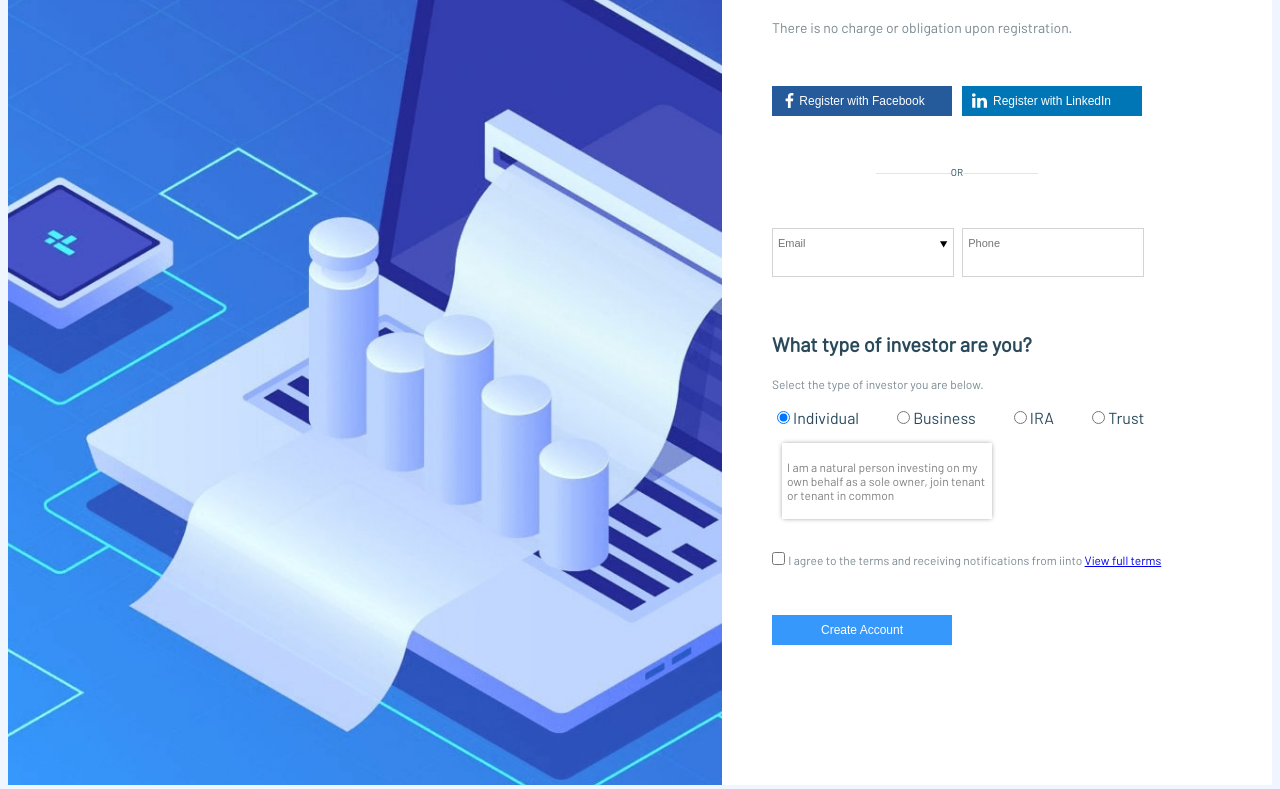
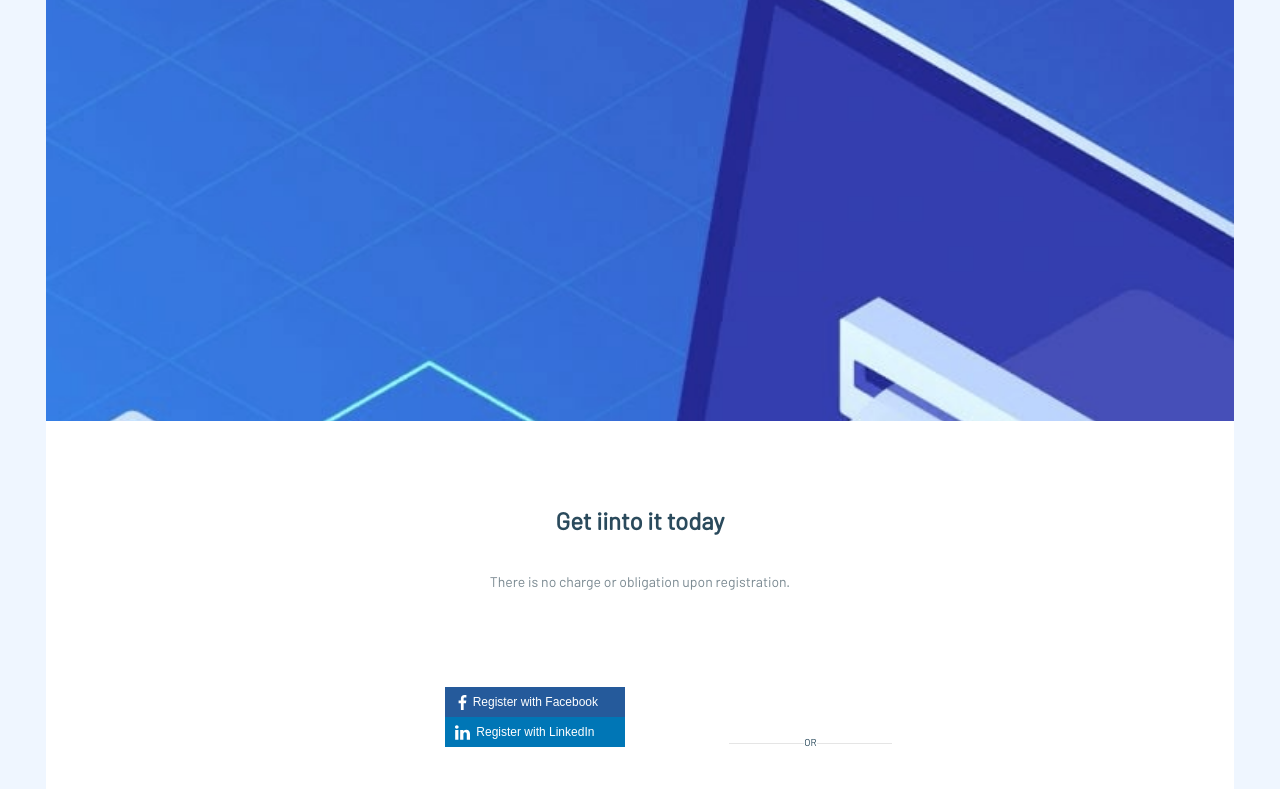
Before and after one commit to Axe11er/iinto, a plain HTML site: page index.html in a window 1280 px wide. Shown: the part 125-914 px from the top of the page. Drawn offline with Linux system fonts and the light colour scheme.

Commit message:
adaptive test

```diff
--- a/index.html
+++ b/index.html
@@ -36,8 +36,7 @@
                 <div class="tabs">
                     <div class="tab">
                         <label>
-                            <input type="radio" name="type-of-investor" value="Individual" id="" checked><span
-                                class="ico">Individual</span>
+                            <input type="radio" name="type-of-investor" value="Individual" id="" checked>Individual
                             <div class="description">
                                 <p>I am a natural person investing on my own behalf as a sole owner, join tenant or
                                     tenant
--- a/style.css
+++ b/style.css
@@ -8,16 +8,16 @@
 body {
     font-family: 'Barlow', sans-serif;
     background-color: #EFF6FF;
-    /*padding: 3%;*/
-    color: #2A4A5C;
+    padding: 3%;
     display: flex;
     justify-content: center;
+    color: #2A4A5C;
 }
 
 main {
     background-color: white;
     display: flex;
-    width: 100vw;
+    width: 75vw;
     flex-flow: row wrap;
     justify-content: center;
 }
@@ -25,13 +25,12 @@ main {
 .image-section {
     background: url(img/bg.jpg) no-repeat;
     background-size: cover;
-    flex: 1.3;
-    flex-basis: 50%;
+    flex: 1.5;
+    min-height: 750px;
     min-height: 500px;
 }
 
 .text-section {
-
     padding-left: 50px;
     flex: 1;
 }
@@ -201,3 +200,69 @@ input[type="submit"]:hover {
 .email-and-tel:focus {
     outline: none;
 }
+
+@media screen and (max-width: 1400px) {
+    main {
+        width: 100vw;
+        display: flex;
+        flex-flow: column wrap;
+        justify-content: center;
+        align-items: center;
+    }
+
+    .text-section {
+        padding: 0;
+        flex: 1;
+        display: flex;
+        align-items: center;
+        flex-flow: column wrap;
+        width: 100%;
+
+    }
+
+    .image-section {
+        flex: 2;
+        width: 100%;
+
+    }
+
+    .buttons-container {
+        display: flex;
+        flex-flow: column wrap;
+        justify-content: center;
+        align-items: center;
+        width: 100%;
+    }
+
+    .buttons {
+        margin: 0;
+    }
+
+    .email-and-tel {
+        width: 50%;
+        margin: 0;
+    }
+
+    form {
+        display: flex;
+        flex-flow: column wrap;
+        align-items: center;
+    }
+
+    .tabs {
+        display: flex;
+        flex-flow: column wrap;
+        align-items: flex-start;
+        width: 100%;
+    }
+
+    .description {
+        left: 150px;
+        top: 0px;
+    }
+
+    .tab {
+        margin: 0;
+        margin-top: 20px;
+    }
+}
```
